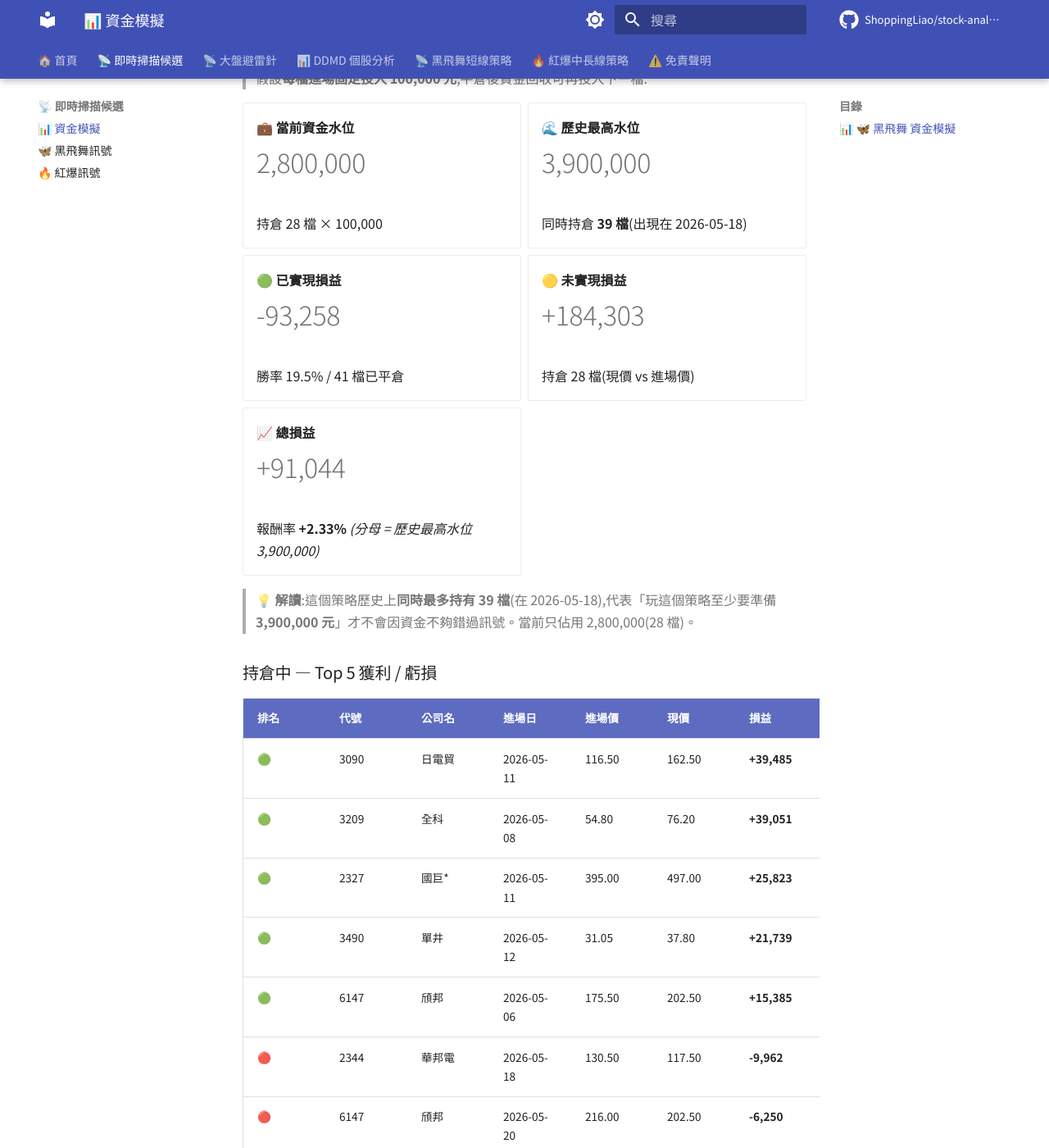
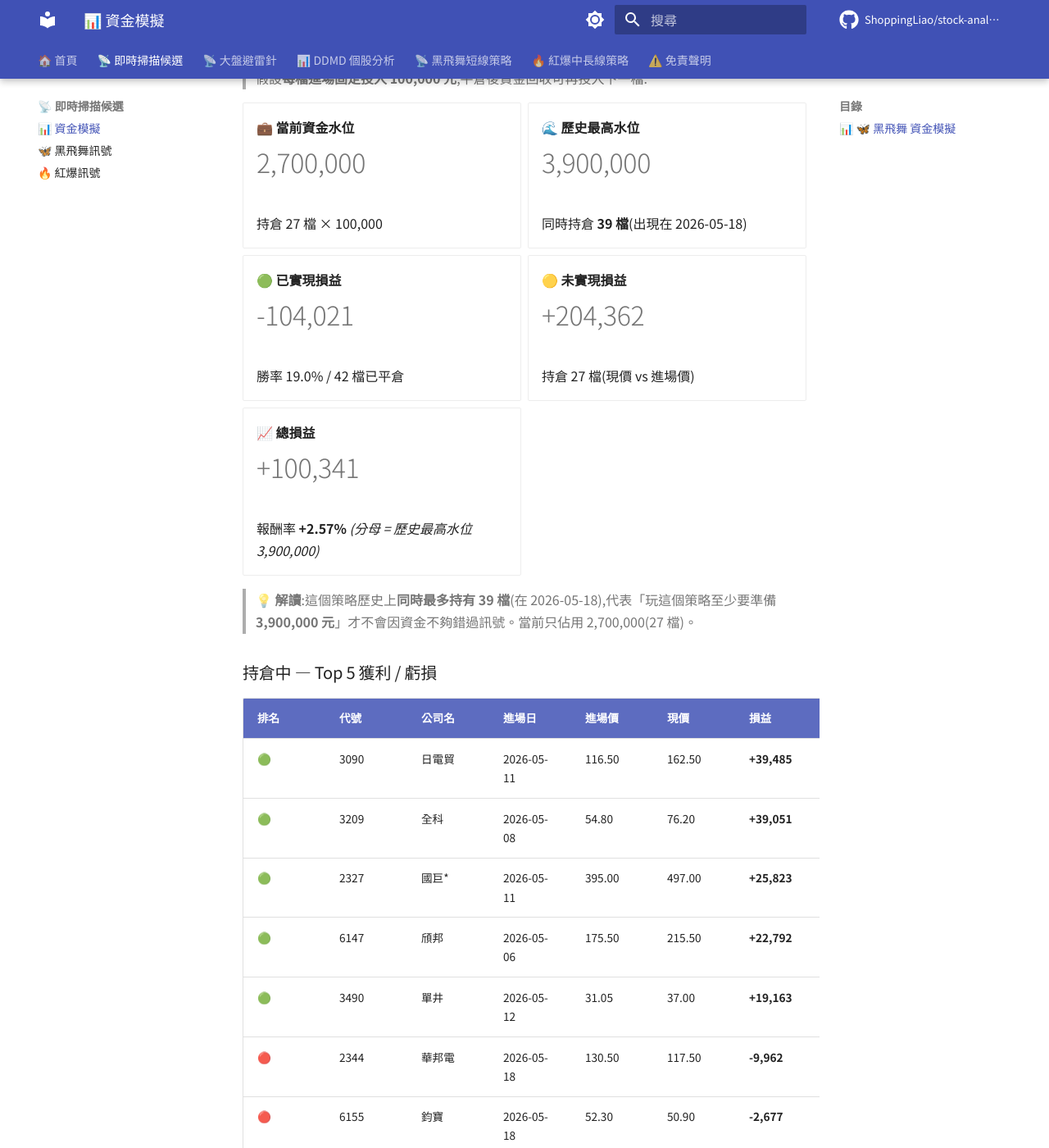
Before and after one commit to ShoppingLiao/stock-analysis-public, an MkDocs documentation site: the page built from docs/signals_capital.md, in a window 1280 px wide and 1400 px high, scrolled down 445 px. Shown: the whole window at 82% size. Built offline with MkDocs 1.6.1 and Material for MkDocs 9.7.7, drawn with Linux system fonts in a browser that asks for light colours; comment, search, counter and statistics services are not loaded; some of the changed text lies outside the part shown.

Commit message:
docs(signals): update BB + RB + capital (2026-05-20)

```diff
--- a/docs/signals_capital.md
+++ b/docs/signals_capital.md
@@ -17,9 +17,9 @@
 
 -   **💼 當前資金水位**
 
-    # 2,800,000
+    # 2,700,000
 
-    持倉 28 檔 × 100,000
+    持倉 27 檔 × 100,000
 
 -   **🌊 歷史最高水位**
 
@@ -29,25 +29,25 @@
 
 -   **🟢 已實現損益**
 
-    # -93,258
+    # -104,021
 
-    勝率 19.5% / 41 檔已平倉
+    勝率 19.0% / 42 檔已平倉
 
 -   **🟡 未實現損益**
 
-    # +184,303
+    # +204,362
 
-    持倉 28 檔(現價 vs 進場價)
+    持倉 27 檔(現價 vs 進場價)
 
 -   **📈 總損益**
 
-    # +91,044
+    # +100,341
 
-    報酬率 **+2.33%** _(分母 = 歷史最高水位 3,900,000)_
+    報酬率 **+2.57%** _(分母 = 歷史最高水位 3,900,000)_
 
 </div>
 
-> **💡 解讀**:這個策略歷史上**同時最多持有 39 檔**(在 2026-05-18),代表「玩這個策略至少要準備 **3,900,000 元**」才不會因資金不夠錯過訊號。當前只佔用 2,800,000(28 檔)。
+> **💡 解讀**:這個策略歷史上**同時最多持有 39 檔**(在 2026-05-18),代表「玩這個策略至少要準備 **3,900,000 元**」才不會因資金不夠錯過訊號。當前只佔用 2,700,000(27 檔)。
 
 ### 持倉中 — Top 5 獲利 / 虧損
 
@@ -56,13 +56,13 @@
 | 🟢 | 3090 | 日電貿 | 2026-05-11 | 116.50 | 162.50 | **+39,485** | **+39.48%** |
 | 🟢 | 3209 | 全科 | 2026-05-08 | 54.80 | 76.20 | **+39,051** | **+39.05%** |
 | 🟢 | 2327 | 國巨* | 2026-05-11 | 395.00 | 497.00 | **+25,823** | **+25.82%** |
-| 🟢 | 3490 | 單井 | 2026-05-12 | 31.05 | 37.80 | **+21,739** | **+21.74%** |
-| 🟢 | 6147 | 頎邦 | 2026-05-06 | 175.50 | 202.50 | **+15,385** | **+15.38%** |
+| 🟢 | 6147 | 頎邦 | 2026-05-06 | 175.50 | 215.50 | **+22,792** | **+22.79%** |
+| 🟢 | 3490 | 單井 | 2026-05-12 | 31.05 | 37.00 | **+19,163** | **+19.16%** |
 | 🔴 | 2344 | 華邦電 | 2026-05-18 | 130.50 | 117.50 | **-9,962** | **-9.96%** |
-| 🔴 | 6147 | 頎邦 | 2026-05-20 | 216.00 | 202.50 | **-6,250** | **-6.25%** |
-| 🔴 | 6532 | 瑞耘 | 2026-05-18 | 111.50 | 107.50 | **-3,587** | **-3.59%** |
 | 🔴 | 6155 | 鈞寶 | 2026-05-18 | 52.30 | 50.90 | **-2,677** | **-2.68%** |
 | 🔴 | 3702 | 大聯大 | 2026-05-14 | 111.00 | 108.50 | **-2,252** | **-2.25%** |
+| 🔴 | 3490 | 單井 | 2026-05-19 | 37.70 | 37.00 | **-1,857** | **-1.86%** |
+| 🔴 | 2302 | 麗正 | 2026-05-18 | 25.50 | 25.05 | **-1,765** | **-1.76%** |
 
 !!! info "⚠️ 資金模擬說明"
     每檔固定投入 **100,000 元**(教育性質,實際操作會依 TDMD 評分動態調整部位)。
@@ -97,15 +97,15 @@
 
 -   **🟡 未實現損益**
 
-    # -11,602
+    # +27,474
 
     持倉 62 檔(現價 vs 進場價)
 
--   **📉 總損益**
+-   **📈 總損益**
 
-    # -11,602
+    # +27,474
 
-    報酬率 **-0.19%** _(分母 = 歷史最高水位 6,200,000)_
+    報酬率 **+0.44%** _(分母 = 歷史最高水位 6,200,000)_
 
 </div>
 
@@ -117,14 +117,14 @@
 |------|------|--------|--------|--------|------|------|-------|
 | 🟢 | 3090 | 日電貿 | 2026-05-08 | 113.50 | 162.50 | **+43,172** | **+43.17%** |
 | 🟢 | 3055 | 蔚華科 | 2026-05-08 | 91.20 | 124.00 | **+35,965** | **+35.96%** |
+| 🟢 | 5464 | 霖宏 | 2026-05-11 | 52.60 | 67.50 | **+28,327** | **+28.33%** |
 | 🟢 | 2478 | 大毅 | 2026-05-07 | 80.10 | 96.30 | **+20,225** | **+20.22%** |
-| 🟢 | 3624 | 光頡 | 2026-05-15 | 76.20 | 91.20 | **+19,685** | **+19.69%** |
-| 🟢 | 5464 | 霖宏 | 2026-05-11 | 52.60 | 62.50 | **+18,821** | **+18.82%** |
+| 🟢 | 3624 | 光頡 | 2026-05-15 | 76.20 | 90.00 | **+18,110** | **+18.11%** |
+| 🔴 | 1785 | 光洋科 | 2026-05-07 | 185.00 | 138.00 | **-25,405** | **-25.41%** |
 | 🔴 | 3532 | 台勝科 | 2026-05-07 | 263.00 | 202.00 | **-23,194** | **-23.19%** |
-| 🔴 | 1785 | 光洋科 | 2026-05-07 | 185.00 | 143.00 | **-22,703** | **-22.70%** |
+| 🔴 | 3388 | 崇越電 | 2026-05-13 | 113.00 | 92.80 | **-17,876** | **-17.88%** |
 | 🔴 | 6108 | 競國 | 2026-05-08 | 22.15 | 18.50 | **-16,479** | **-16.48%** |
 | 🔴 | 2342 | 茂矽 | 2026-05-07 | 45.95 | 38.55 | **-16,104** | **-16.10%** |
-| 🔴 | 3388 | 崇越電 | 2026-05-13 | 113.00 | 95.40 | **-15,575** | **-15.58%** |
 
 !!! info "⚠️ 資金模擬說明"
     每檔固定投入 **100,000 元**(教育性質,實際操作會依 TDMD 評分動態調整部位)。
@@ -139,9 +139,9 @@
 
 -   **💼 當前資金水位**
 
-    # 9,000,000
+    # 8,900,000
 
-    BB 2,800,000 + RB 6,200,000
+    BB 2,700,000 + RB 6,200,000
 
 -   **🌊 兩策略歷史最高水位**
 
@@ -151,21 +151,21 @@
 
 -   **🟢 已實現損益**
 
-    # -93,258
+    # -104,021
 
-    BB -93,258 + RB +0
+    BB -104,021 + RB +0
 
 -   **🟡 未實現損益**
 
-    # +172,700
+    # +231,836
 
-    BB +184,303 + RB -11,602
+    BB +204,362 + RB +27,474
 
 -   **📈 總損益**
 
-    # +79,442
+    # +127,815
 
-    報酬率 **+0.79%** _(分母 = 兩策略歷史最高水位)_
+    報酬率 **+1.27%** _(分母 = 兩策略歷史最高水位)_
 
 </div>
 
```
Also changed, not shown: docs/signals_black_butterfly.md (+30 -32 lines), docs/signals_red_burst.md (+6 -1 lines).
